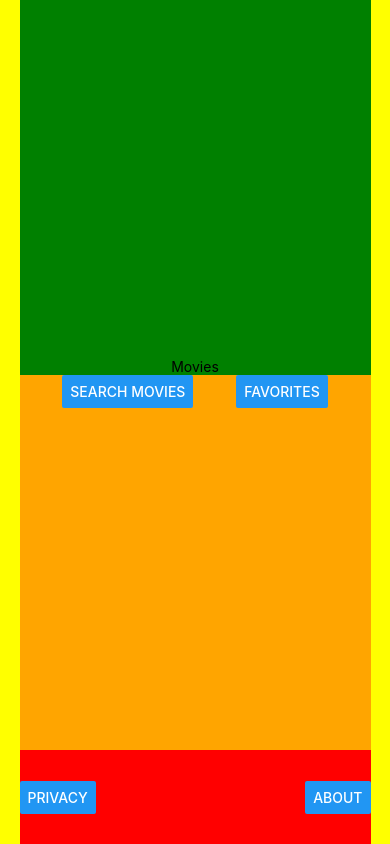
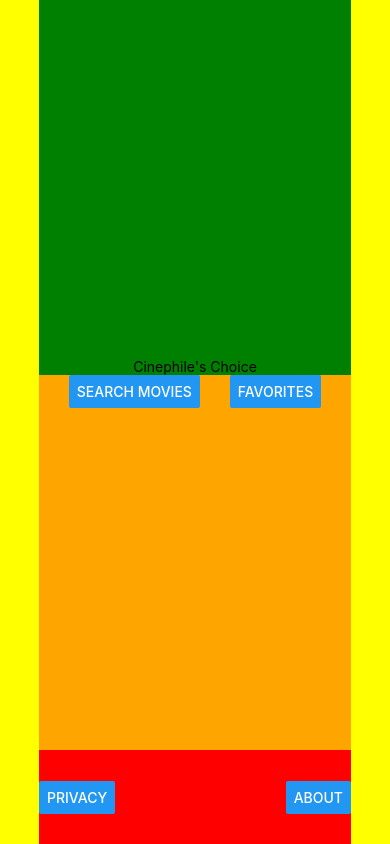
Before and after one commit to Edualvesilva/cinephiles-choice, a React Native app: screen / in a window 390 px wide. Built offline with nearby package versions, Linux system fonts and the light colour scheme.

Commit message:
Fix useless StyleSheet

```diff
--- a/App.js
+++ b/App.js
@@ -13,7 +13,7 @@ export default function App() {
       <StatusBar barStyle="light-content" />
       <SafeAreaView style={styles.container}>
         <View style={styles.viewLogo}>
-          <Text>Movies</Text>
+          <Text>Cinephile's Choice</Text>
         </View>
         <View style={styles.viewButtons}>
           <Button title="Search Movies" />
@@ -29,14 +29,16 @@ export default function App() {
 }
 
 const styles = StyleSheet.create({
-  container: { backgroundColor: "yellow", flex: 1, padding: "auto" },
+  container: {
+    backgroundColor: "yellow",
+    flex: 1,
+    alignItems: "center",
+    justifyContent: "center",
+  },
   viewLogo: {
     backgroundColor: "green",
     flex: 4,
-    width: "90%",
-    marginLeft: "auto",
-    marginRight: "auto",
-    textAlign: "center",
+    width: "80%",
     alignItems: "center",
     justifyContent: "flex-end",
   },
@@ -46,16 +48,12 @@ const styles = StyleSheet.create({
     justifyContent: "space-evenly",
     flexDirection: "row",
     alignItems: "flex-start",
-    marginLeft: "auto",
-    marginRight: "auto",
-    width: "90%",
+    width: "80%",
   },
   footer: {
     backgroundColor: "red",
     flex: 1,
-    width: "90%",
-    marginLeft: "auto",
-    marginRight: "auto",
+    width: "80%",
     flexDirection: "row",
     justifyContent: "space-between",
     alignItems: "center",
```
